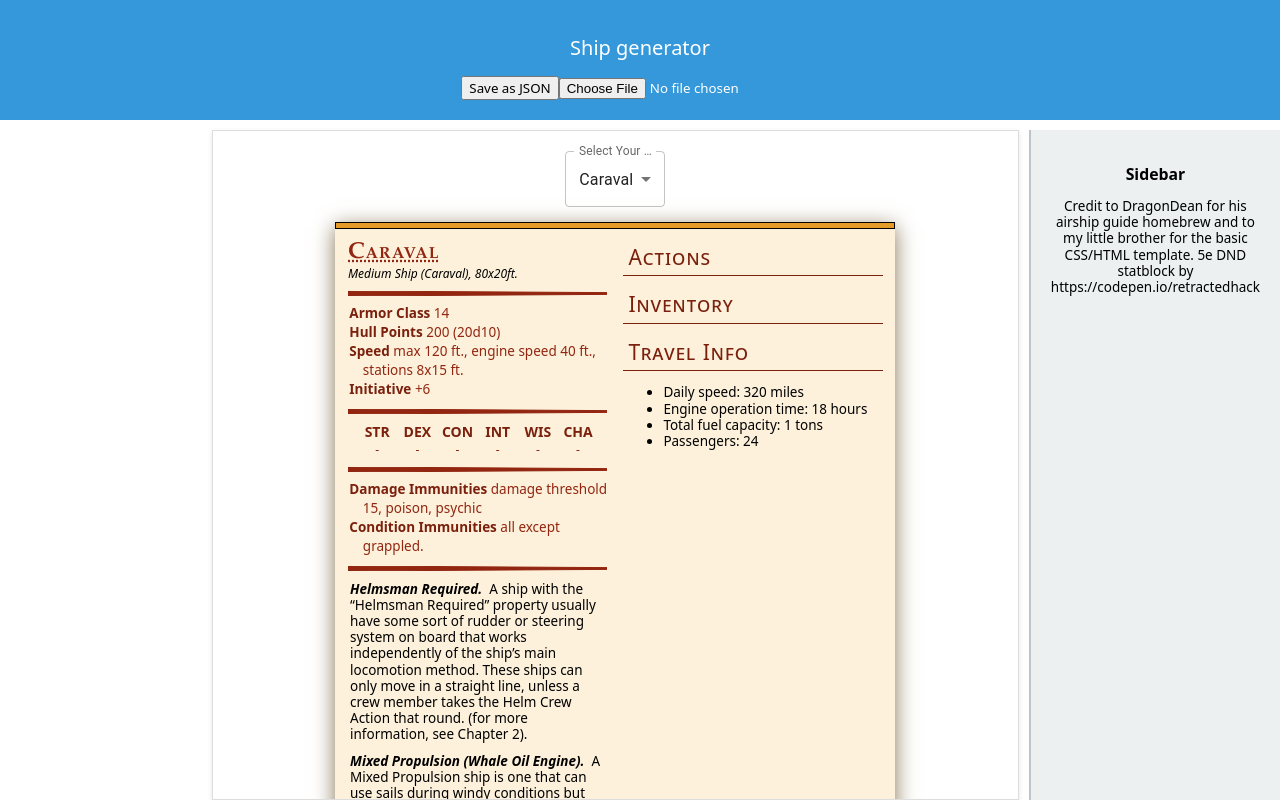
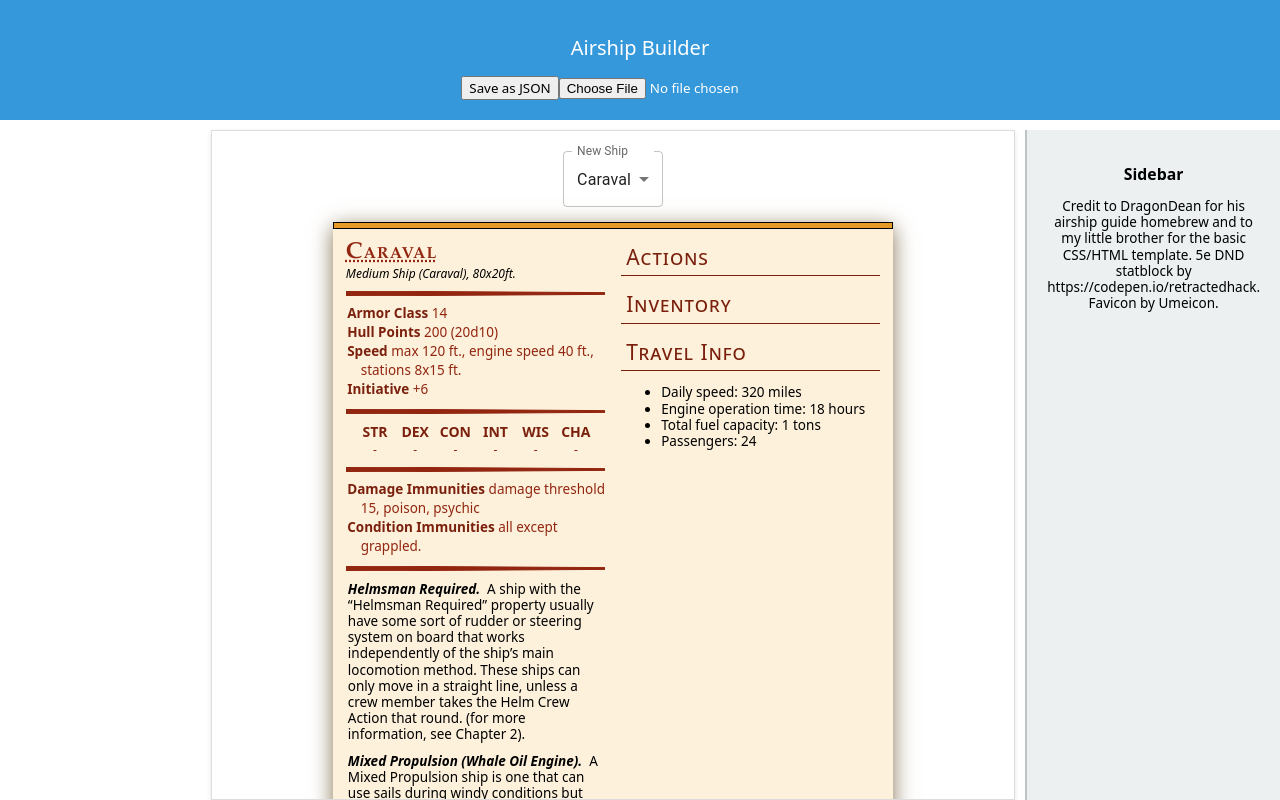
Before and after one commit to MarkovChainmail/airship-builder, a React (Create React App) app: page / in a window 1280 px wide. Built offline with nearby package versions, Linux system fonts and the light colour scheme.

Commit message:
version 0.0.3

```diff
--- a/package.json
+++ b/package.json
@@ -1,6 +1,6 @@
 {
   "name": "react.dev",
-  "version": "0.0.2",
+  "version": "0.0.3",
   "main": "/src/index.js",
   "homepage": "https://markovchainmail.github.io/airship-builder",
   "scripts": {
--- a/public/index.html
+++ b/public/index.html
@@ -1,9 +1,10 @@
-<!DOCTYPE html>
+<!doctype html>
 <html lang="en">
   <head>
-  <meta charset="UTF-8">
-  <meta name="viewport" content="width=device-width, initial-scale=1.0">
+    <meta charset="UTF-8" />
+    <meta name="viewport" content="width=device-width, initial-scale=1.0" />
     <title>Document</title>
+    <link rel="icon" href="https://cdn-icons-png.flaticon.com/128/8823/8823144.png" />
   </head>
   <body>
     <div id="root"></div>
--- a/src/App.tsx
+++ b/src/App.tsx
@@ -44,23 +44,26 @@ export default function App() {
 
   return (
     <div className="grid-container">
-      <header className="header">
-        <p>Ship generator</p>
-        <button onClick={saveCustomizedShipAsJson}>Save as JSON</button>
-        <input type="file" accept="application/json" onChange={loadCustomizedShipFromJson} />
-      </header>
-
       <NavContext.Provider
         value={{ state: navbar, setter: setNavbar } as NavbarStateType}
       >
+      <header className="header">
+        <p>Airship Builder</p>
+
+        <button onClick={saveCustomizedShipAsJson}>Save as JSON</button>
+        <input type="file" accept="application/json" onChange={loadCustomizedShipFromJson} />
+
+
+      </header>
+
+
         <NavBar ship={customizedship} refresh={refresh} />
         <main className="main">
-          <SelectShip
+        <SelectShip
             ship={currentship}
             shipsetter={setCurrentship}
             objectsetter={setCustomizedShip}
           />
-
           <Statblock ship={customizedship} refresh={refresh} />
         </main>
       </NavContext.Provider>
@@ -70,7 +73,9 @@ export default function App() {
         <p>
           Credit to DragonDean for his airship guide homebrew and to my little
           brother for the basic CSS/HTML template. 5e DND statblock by
-          https://codepen.io/retractedhack
+          https://codepen.io/retractedhack.
+
+          Favicon by Umeicon.
         </p>
       </aside>
     </div>
--- a/src/components/SelectShip.tsx
+++ b/src/components/SelectShip.tsx
@@ -57,7 +57,7 @@ export default function SelectShip({
   return (
     <Box sx={{ minWidth: 120 }}>
       <FormControl>
-        <InputLabel id="demo-simple-select-label">Select Your Ship</InputLabel>
+        <InputLabel id="demo-simple-select-label">New Ship</InputLabel>
         <Select
           labelId="demo-simple-select-label"
           id="demo-simple-select"
--- a/src/components/statblock/NameDisplayInput.tsx
+++ b/src/components/statblock/NameDisplayInput.tsx
@@ -15,7 +15,7 @@ function NameDisplayInput({ ship, refresh }: { ship: CustomizedShip, refresh: ()
   }
 
   useEffect(() => {
-    document.title = ship.name;
+    document.title = ship.name + " - Airship Builder";
   }, [ship.name]);
 
   return (
--- a/src/components/statblock/UpgradesDisplay.tsx
+++ b/src/components/statblock/UpgradesDisplay.tsx
@@ -28,7 +28,7 @@ export default function UpgradesDisplay({
   };
 
   return (
-    <div className="property-block shipside" onClick={onClick}>
+    <div className="property-block clickable" onClick={onClick}>
       <h4>Upgrades</h4>
       <ul>
         <li key="protection">
```
Also changed, not shown: index.html (deleted, +0 -19 lines), .eslintrc.json (deleted), 1 other file (tests, documents, lock files or other folders). Lines whose indentation alone changed are shown as unchanged.
